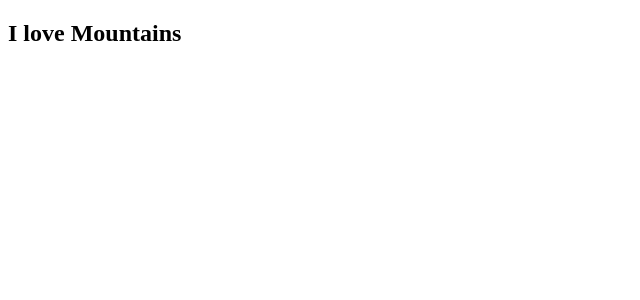
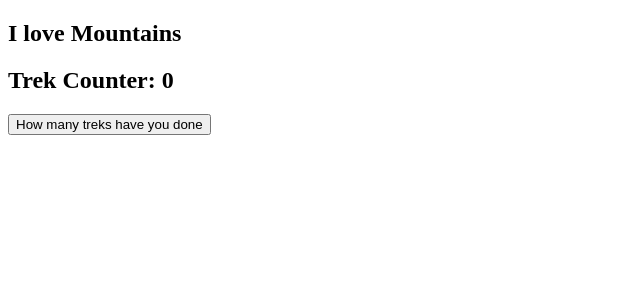
Before and after one commit to ashish2608K/learning-react-v2, a React (Vite) app: page / in a window 1280 px wide. Shown: the top 300 px of the page, without its empty margins (0-640 px from the left). Built offline with nearby package versions, Linux system fonts and the light colour scheme.

Commit message:
Learning Hooks

```diff
--- a/src/App.jsx
+++ b/src/App.jsx
@@ -1,8 +1,23 @@
 import Mount from "./mount";
 
 function MyApp() {
-  return(
-    <Mount />
+
+  let counter = 0;
+
+  const addvalue = () => {
+    counter = counter + 1;
+    console.log("clicked", Math.random());
+  }
+
+  return (
+    <div>
+      <Mount />
+
+      <h2>Trek Counter: {counter}</h2>
+      <button onClick={addvalue}>How many treks have you done
+      </button>
+
+    </div>
   )
 }
 
```
